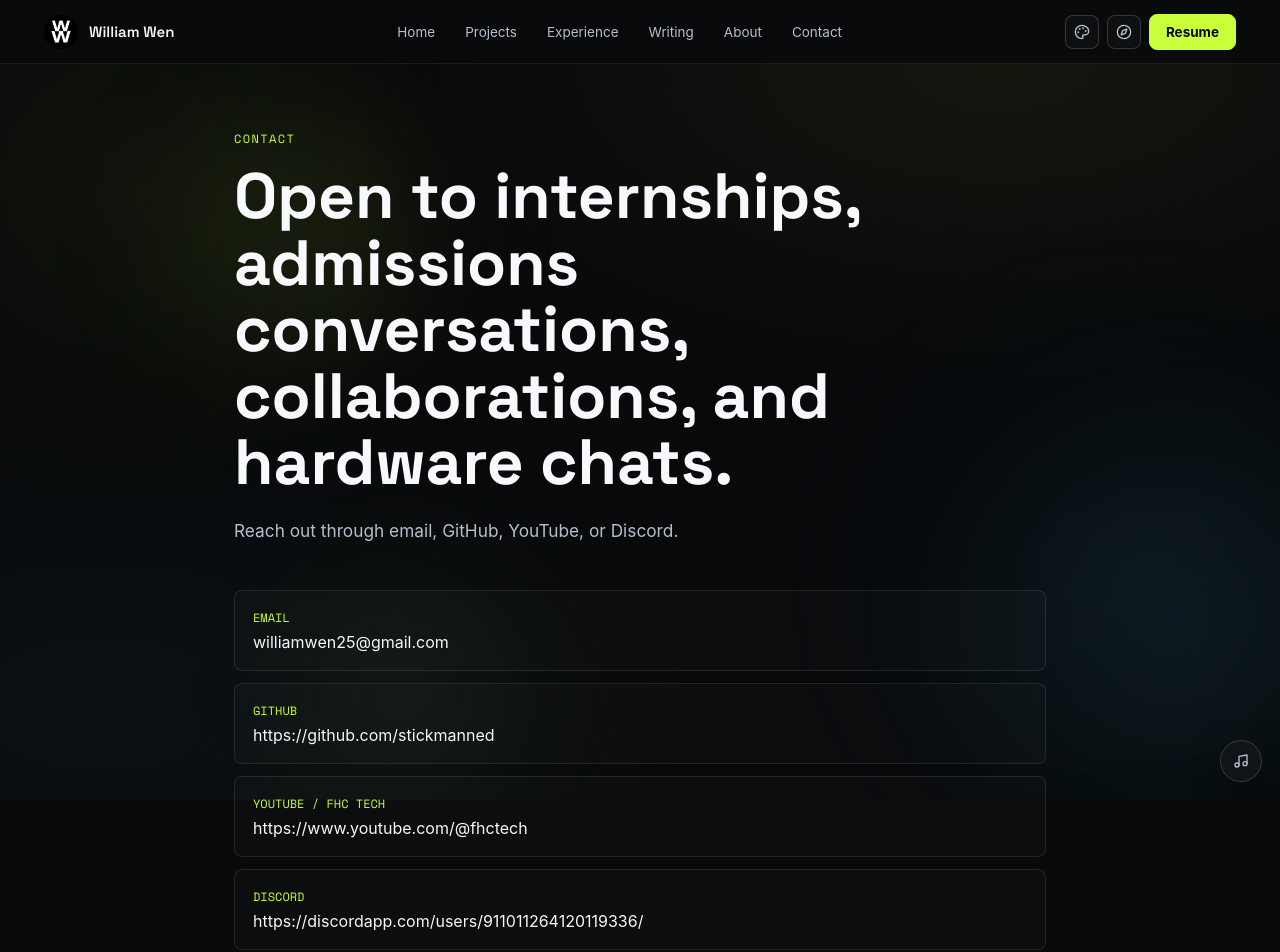
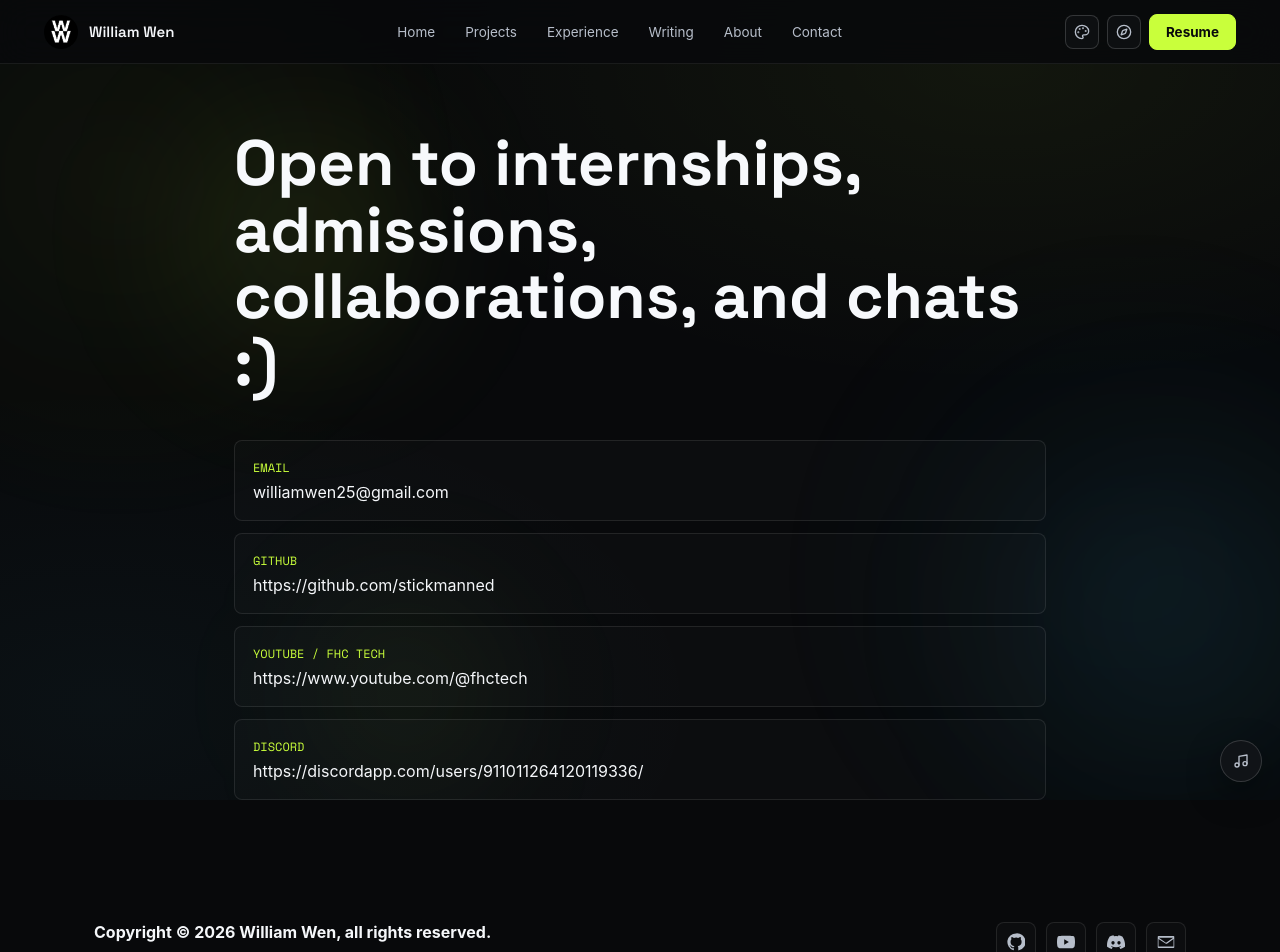
Before and after one commit to stickmanned/stickmanned.github.io, a Next.js app: page /contact in a window 1280 px wide. Shown: the top 952 px of the page. Built offline with nearby package versions, Linux system fonts and the light colour scheme.

Commit message:
content: refresh hero and footer copy
Tighten the contact and writing page heroes, update the homepage
"Scratch" phrasing to "programming", and replace the footer tagline
with a copyright line.

```diff
--- a/app/contact/page.tsx
+++ b/app/contact/page.tsx
@@ -9,9 +9,8 @@ export default function ContactPage() {
   return (
     <main className="page-shell narrow">
       <section className="page-hero">
-        <p className="kicker">Contact</p>
-        <h1>Open to internships, admissions conversations, collaborations, and hardware chats.</h1>
-        <p>Reach out through email, GitHub, YouTube, or Discord.</p>
+
+        <h1>Open to internships, admissions, collaborations, and chats :)</h1>
       </section>
       <div className="contact-list">
         <a href="mailto:williamwen25@gmail.com">
--- a/app/page.tsx
+++ b/app/page.tsx
@@ -197,7 +197,7 @@ export default function HomePage() {
         <div data-reveal>
           <h2>Curious since Grade 2, still building.</h2>
           <p>
-            I started coding in Grade 2 with Scratch and have since explored
+            I started programming in Grade 2 with Scratch and have since explored
             Python, Java, HTML, CSS, JavaScript, TypeScript, C++, AP Computer
             Science A, full-stack web, game development, and small-form-factor
             hardware.
--- a/app/writing/page.tsx
+++ b/app/writing/page.tsx
@@ -11,11 +11,7 @@ export default function WritingPage() {
     <main className="page-shell">
       <section className="page-hero">
         <p className="kicker">Writing</p>
-        <h1>Essays, short stories, books, and notes.</h1>
-        <p>
-          From competition essays to self-published books — the ideas behind
-          the projects, written down.
-        </p>
+        <h1>Essays, short stories, books, notes, & more</h1>
       </section>
 
       <WritingGrid writings={writingEntries} />
--- a/components/site-frame.tsx
+++ b/components/site-frame.tsx
@@ -177,8 +177,7 @@ export function SiteFrame({ children }: { children: React.ReactNode }) {
 
       <footer className="site-footer">
         <div>
-          <strong>William Wen</strong>
-          <p>Hardware, web apps, games, writing, and community projects.</p>
+          <strong>Copyright &copy; 2026 William Wen, all rights reserved.</strong>
         </div>
         <div className="footer-links">
           {socials.map((social) => (
```
